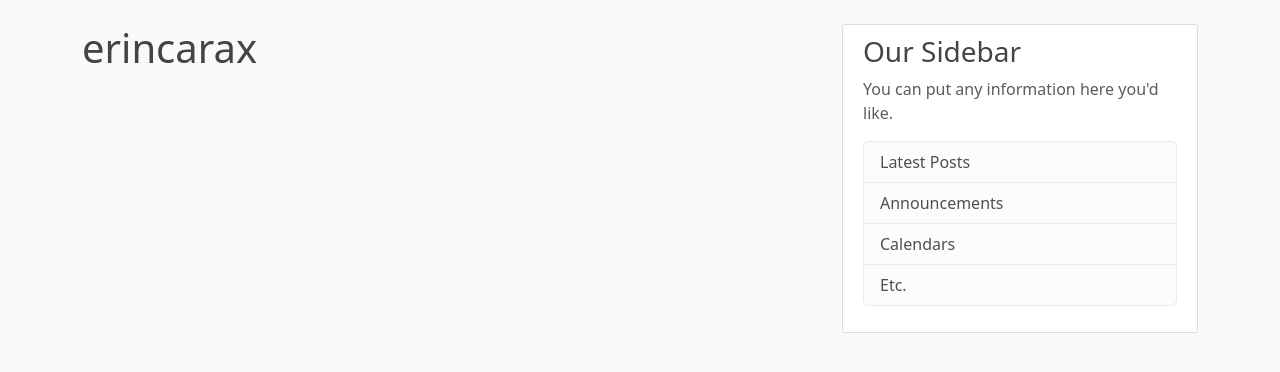
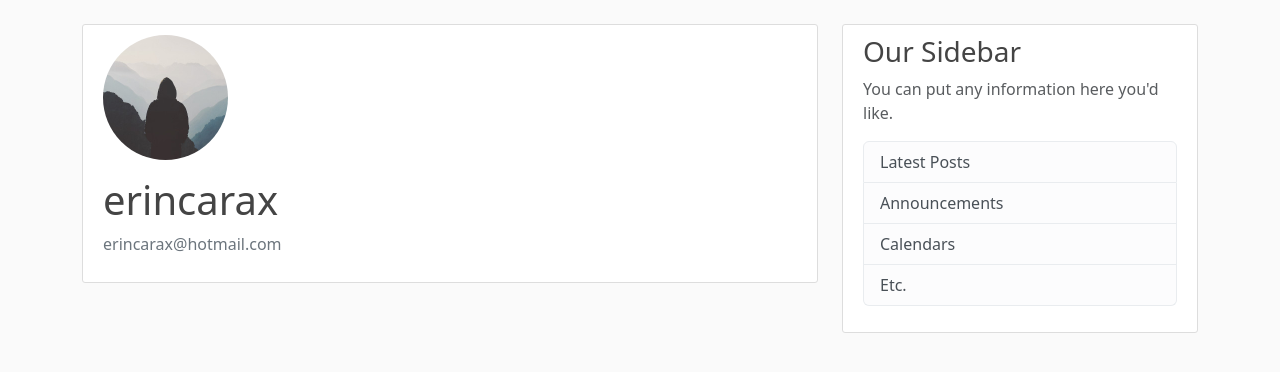
Before and after one commit to julieta-ayala/arequipe-backend-dev, a Flask app: page /account in a window 1280 px wide. Shown: the part 56-428 px from the top of the page. Run offline with Flask 3, Linux system fonts and the light colour scheme; a user stored in the database is signed in.

Commit message:
Add default image to account profile
Visualize default image, username and email  in account template

```diff
--- a/FlaskBlog/flaskblog/models.py
+++ b/FlaskBlog/flaskblog/models.py
@@ -10,7 +10,7 @@ class User(db.Model, UserMixin):
     id = db.Column(db.Integer, primary_key=True)
     username = db.Column(db.String(20), unique=True, nullable=False)
     email = db.Column(db.String(20), unique=True, nullable=False)
-    image_file = db.Column(db.String(20), nullable=False, default='defualt.jpg')
+    image_file = db.Column(db.String(20), nullable=False, default='default.jpg')
     password = db.Column(db.String(60), nullable=False)
     posts = db.relationship('Post', backref='author', lazy=True)
 
--- a/FlaskBlog/flaskblog/routes.py
+++ b/FlaskBlog/flaskblog/routes.py
@@ -65,4 +65,5 @@ def logout():
 @app.route("/account")
 @login_required
 def account():
-    return render_template('account.html', title='Account')
+    img = url_for('static', filename='profile_pics/' + current_user.image_file)
+    return render_template('account.html', title='Account', image_file=img)
--- a/FlaskBlog/flaskblog/templates/account.html
+++ b/FlaskBlog/flaskblog/templates/account.html
@@ -1,4 +1,13 @@
 {% extends "layout.html"%}
 {% block content %}
-    <h1>{{ current_user.username }}</h1>
+    <div class="content-section">
+        <div class="media">
+            <img class="rounded-circle account-img" src={{ image_file }}>
+            <div class="media-body">
+                <h2 class="account-heading">{{ current_user.username }}</h2>
+                <p class="text-secondary">{{ current_user.email }}</p>
+            </div>
+        </div>
+        <!-- FORM HERE -->
+    </div>
 {% endblock content %}
```
Also changed, not shown: FlaskBlog/flaskblog/site.db, FlaskBlog/flaskblog/static/profile_pics/default.jpg (added).
